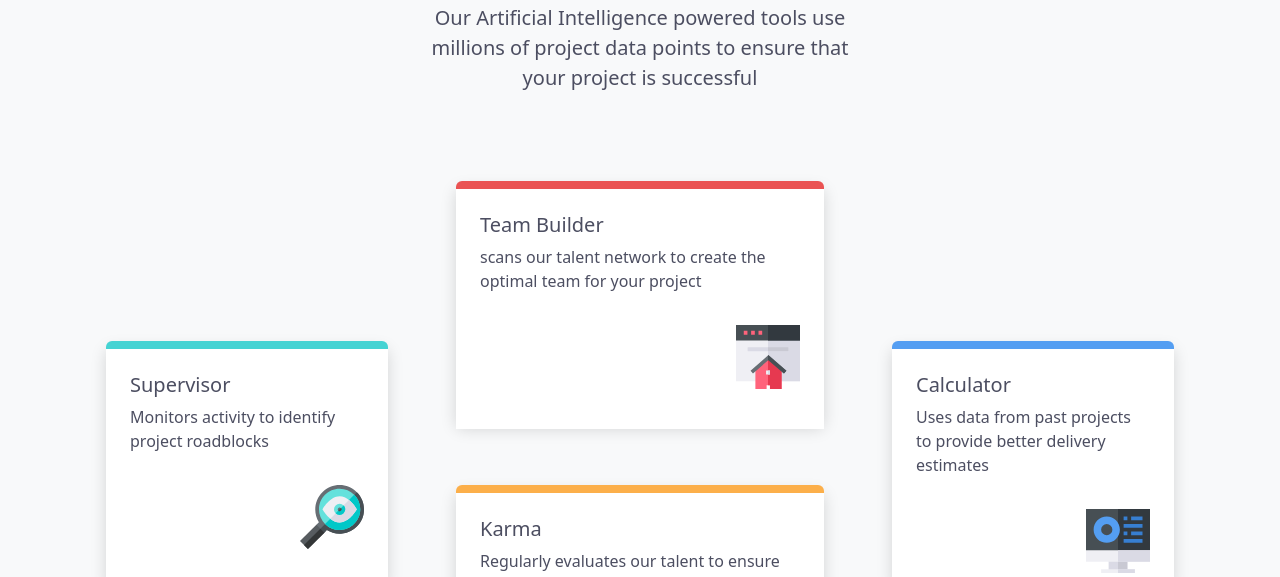
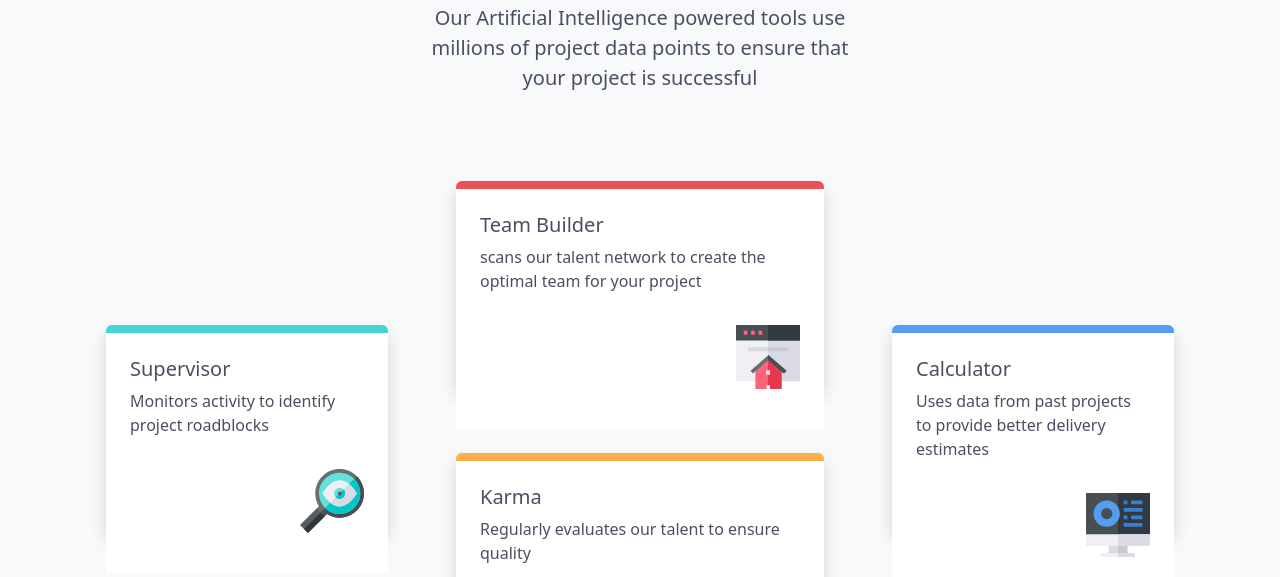
Before and after one commit to James-K-DNg-1901/four-card-feature-section-master, a plain HTML site: page index.html in a window 1280 px wide. Shown: the part 209-786 px from the top of the page. Drawn offline with nearby package versions, Linux system fonts and the light colour scheme.

Commit message:
Update index.html

```diff
--- a/index.html
+++ b/index.html
@@ -13,7 +13,7 @@
   <style>
     .card-size{
       width: 23rem;
-       height: 15rem;
+       height: 13rem;
     }
 
     .card-bg-1 {
```
